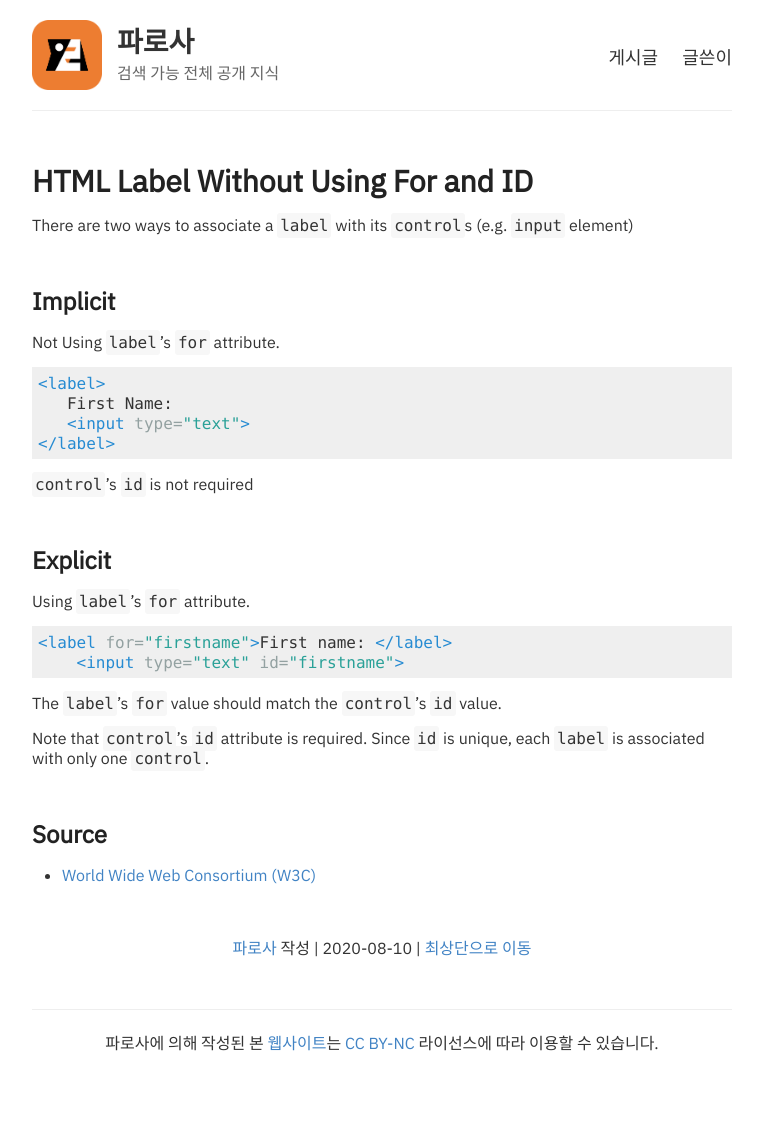
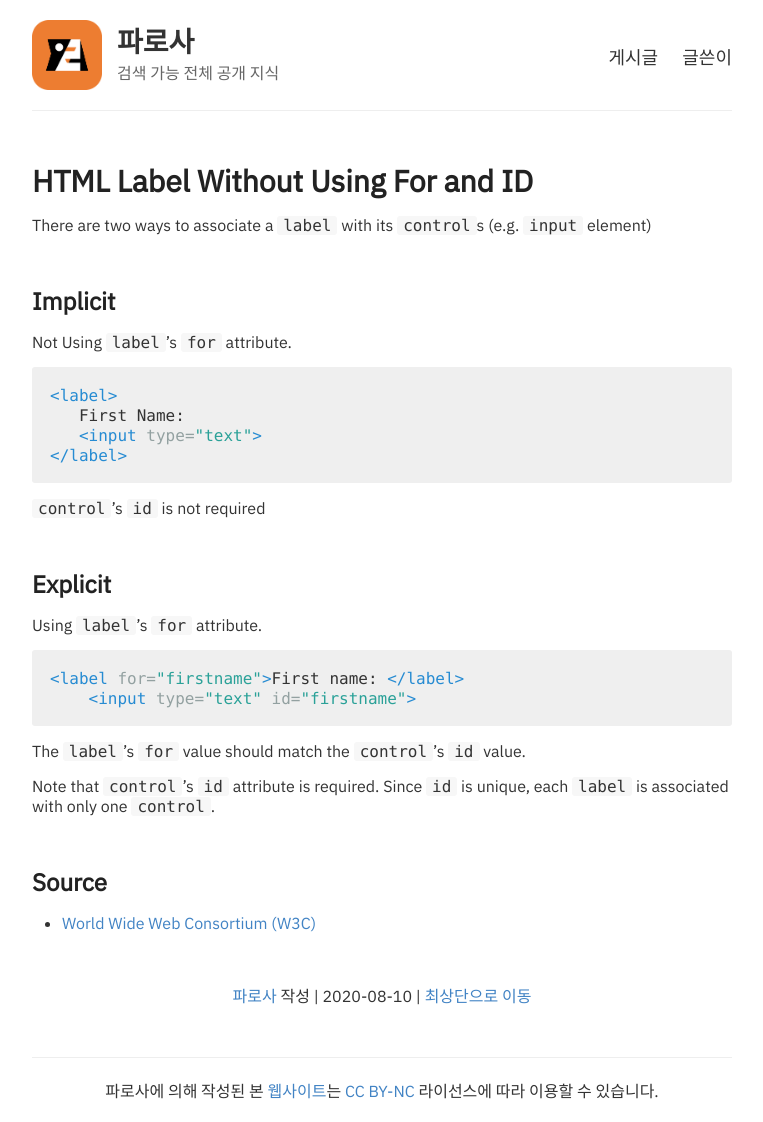
Before and after one commit to parosaone/blog, a Jekyll site: the page built from _posts/2020-8-10-html-label-without-using-for-and-id.md, in a window 1280 px wide. Shown: the whole page, without its empty margins (258-1021 px from the left). Built offline with Jekyll 4.4.1, drawn with Linux system fonts in a browser that asks for light colours; comment, search, counter and statistics services are not loaded; before the commit the page ends 1074 px from its top, so only the background shows below that.

Commit message:
Change Code Background Style

```diff
--- a/_sass/_highlights.scss
+++ b/_sass/_highlights.scss
@@ -8,7 +8,8 @@ code {
 code.highlighter-rouge {
     background-color: #f7f7f7;
     border-radius: 3px;
-    padding: 3px;
+    padding-left: 6px;
+    padding-right: 6px;
 }
 
 
@@ -16,7 +17,8 @@ code.highlighter-rouge {
 
 pre.highlight {
     background-color: #efefef;
-    padding: 6px;
+    border-radius: 3px;
+    padding: 18px;
 }
 
 .highlight .c {
```
